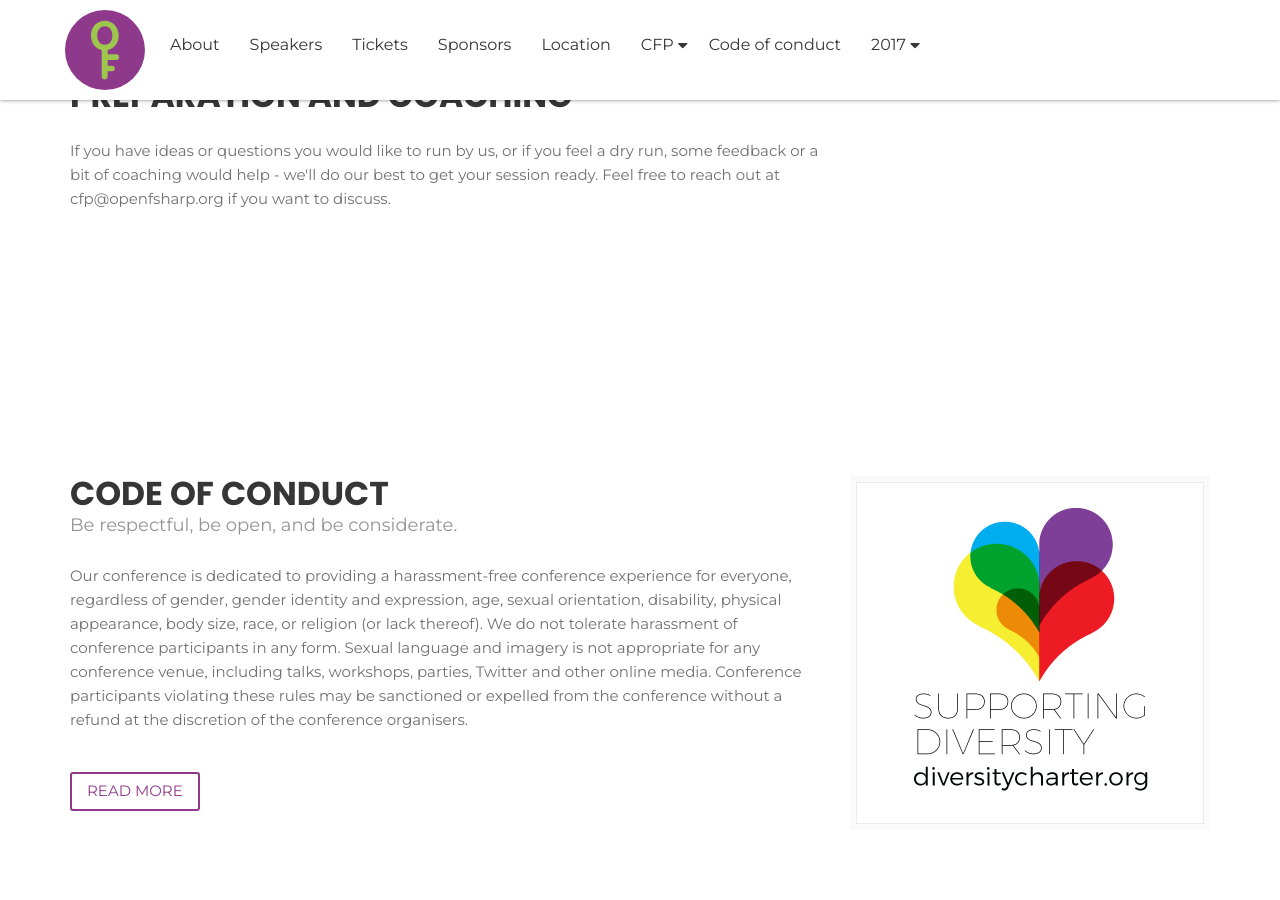
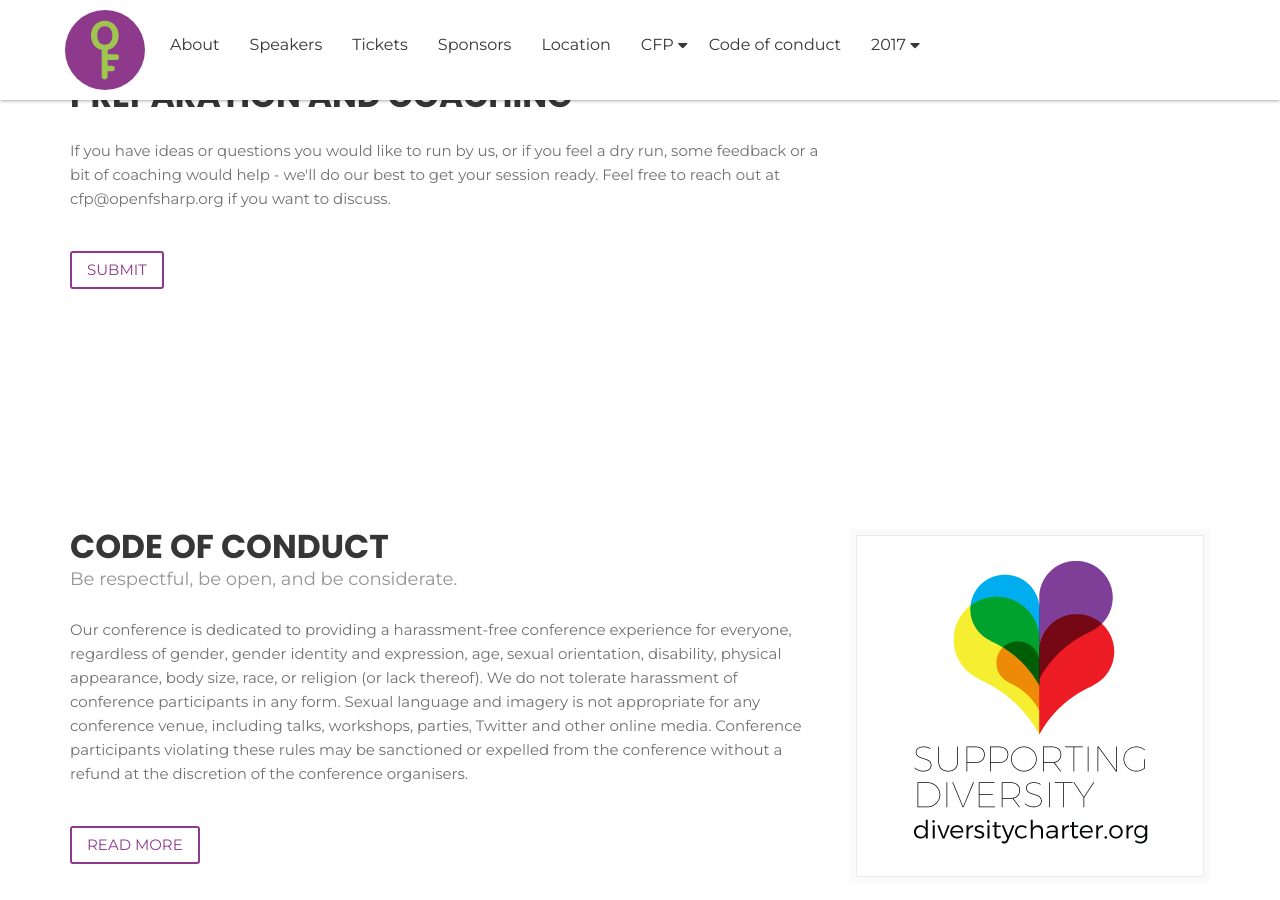
Before and after one commit to open-fsharp/open-fsharp.github.io, a Jekyll site: the page built from cfp/conference.md, in a window 1280 px wide and 900 px high, scrolled down 1401 px. Built offline with Jekyll 4.4.1, drawn with Linux system fonts in a browser that asks for light colours; nearby versions of some CDN libraries; comment, search, counter and statistics services are not loaded.

Commit message:
fix button home page

```diff
--- a/cfp/conference.md
+++ b/cfp/conference.md
@@ -70,6 +70,11 @@ title: Call for papers conference
 					</div>
                     <p>If you have ideas or questions you would like to run by us, or if you feel a dry run, some feedback or a bit of coaching would help - we'll do our best to get your session ready. Feel free to reach out at cfp@openfsharp.org if you want to discuss.</p>
 				</div><!-- /.conference-main -->
+				<div class="conference-main">
+					<div class="button-group">
+						<a href="https://goo.gl/forms/zjh8hCgGMaQGSVdk1" class="custom-btn hvr-bounce-to-bottom" target="_blank">Submit</a>
+					</div>
+				</div><!-- /.conference-main -->
 			</div><!-- /.col-md-8 -->
 			<div class="col-md-4">
 				<div class="conference-info-outer">
```
Also changed, not shown: index.html (+2 -5 lines).
